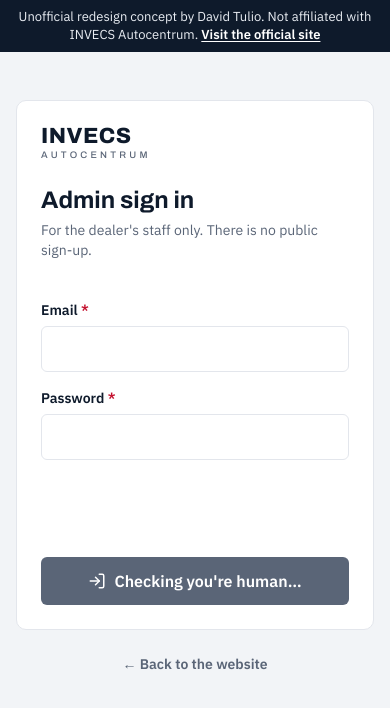
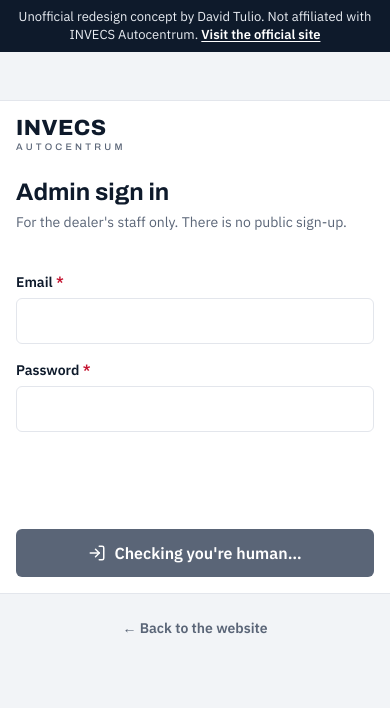
Before and after one commit to DavidTulio/invecs-redesign-concept, a Next.js app: page /admin/login in a window 390 px wide. Shown: the top 708 px of the page. Built offline with nearby package versions, Linux system fonts and the light colour scheme; no server answers.

Commit message:
Fix admin login overflow on small phones; compact CAPTCHA under 300px

```diff
--- a/src/app/admin/login/page.tsx
+++ b/src/app/admin/login/page.tsx
@@ -10,8 +10,9 @@ const siteKey = process.env.NEXT_PUBLIC_TURNSTILE_SITE_KEY ?? "";
 
 export default function LoginPage({ searchParams }: PageProps<"/admin/login">) {
   return (
-    <div className="grid min-h-[70vh] place-items-center px-4 py-12">
-      <div className="w-full max-w-sm rounded-card border border-line bg-paper p-6 sm:p-8">
+    // Phones: the card spans the full width so the CAPTCHA (300px minimum) fits inside its padding.
+    <div className="grid min-h-[70vh] place-items-center py-12 sm:px-4">
+      <div className="w-full border-y border-line bg-paper p-4 sm:max-w-sm sm:rounded-card sm:border sm:p-8">
         <Wordmark />
         <h1 className="font-wide mt-6 text-2xl font-bold">Admin sign in</h1>
         <p className="mt-1 text-sm text-muted">For the dealer&apos;s staff only. There is no public sign-up.</p>
@@ -21,7 +22,7 @@ export default function LoginPage({ searchParams }: PageProps<"/admin/login">) {
           </Suspense>
         </div>
       </div>
-      <Link href="/" className="mt-6 text-sm font-semibold text-muted hover:text-ink">
+      <Link href="/" className="mt-6 px-4 text-sm font-semibold text-muted hover:text-ink">
         ← Back to the website
       </Link>
     </div>
--- a/src/components/forms/Turnstile.tsx
+++ b/src/components/forms/Turnstile.tsx
@@ -42,7 +42,8 @@ export function Turnstile({
       sitekey: siteKey,
       action,
       theme: "light",
-      size: "flexible",
+      // "flexible" needs at least 300px; very small phones get the compact square instead.
+      size: container.current.clientWidth < 300 ? "compact" : "flexible",
       callback: (token: string) => onTokenRef.current(token),
       "expired-callback": () => onTokenRef.current(null),
       "error-callback": () => onTokenRef.current(null),
```
